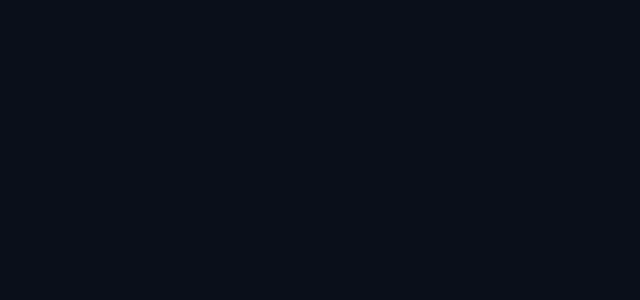
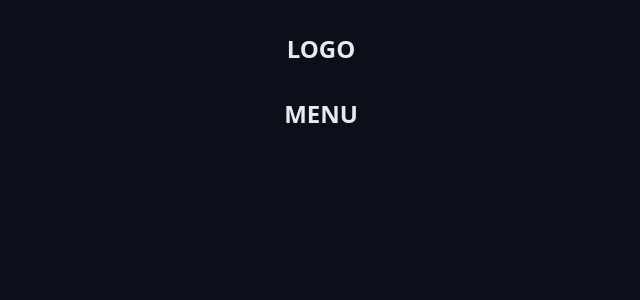
Before and after one commit to vengaa/chronos-pomodoro, a React (Vite) app: page / in a window 1280 px wide. Shown: the top 300 px of the page, without its empty margins (319-959 px from the left). Built offline with nearby package versions, Linux system fonts and the light colour scheme.

Commit message:
Criado componente Container

```diff
--- a/src/App.tsx
+++ b/src/App.tsx
@@ -1,6 +1,18 @@
 import './styles/theme.css';
 import './styles/global.css';
+import { Container } from './components/Container';
+import { Heading } from './components/Heading';
 
 export function App() {
-  return <></>;
+  return (
+    <>
+      <Container>
+        <Heading>LOGO</Heading>
+      </Container>
+
+      <Container>
+        <Heading>MENU</Heading>
+      </Container>
+    </>
+  );
 }
--- /dev/null
+++ b/src/components/Container.module.css
@@ -0,0 +1,11 @@
+.container-fluid {
+  max-width: auto;
+}
+.container {
+  max-width: 98rem;
+  margin: 0 auto;
+}
+
+.content {
+  margin: 3.2rem;
+}
--- /dev/null
+++ b/src/components/Container.tsx
@@ -0,0 +1,18 @@
+import type { ReactNode } from 'react';
+import styles from './Container.module.css';
+
+type ContainerProps = {
+  children?: ReactNode;
+};
+
+export function Container({ children }: ContainerProps) {
+  return (
+    <>
+      <div className={styles.container}>
+        <div className={styles.content}>
+          <section>{children}</section>
+        </div>
+      </div>
+    </>
+  );
+}
```
